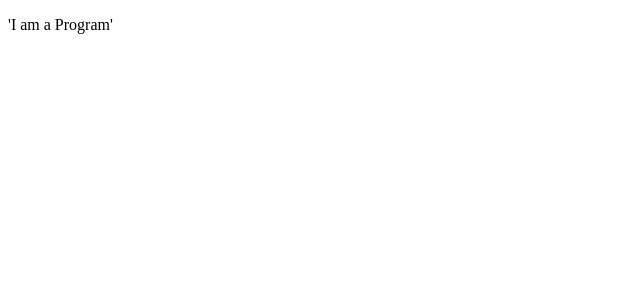
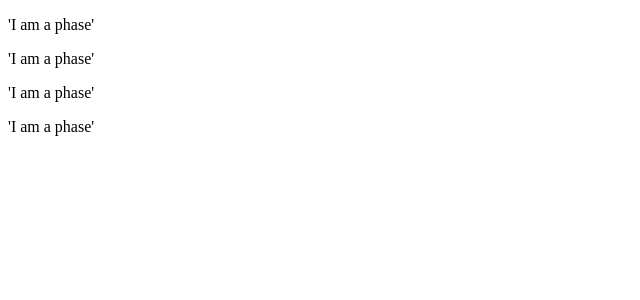
Before and after one commit to lowellbander/lbrlp, a React (Create React App) app: page / in a window 1280 px wide. Shown: the top 300 px of the page, without its empty margins (0-640 px from the left). Built offline with nearby package versions, Linux system fonts and the light colour scheme.

Commit message:
mess around a bunch with export nonsense, render naive phases

```diff
--- a/src/App.js
+++ b/src/App.js
@@ -1,10 +1,9 @@
+// @flow
 import React from 'react';
-import Program from './Program.js';
+const {Program} = require('./Program.js');
 
-function App() {
+export function App() {
   return (
-        <Program />
+    <Program />
   );
 }
-
-export default App;
--- /dev/null
+++ b/src/Phase.js
@@ -0,0 +1,6 @@
+// @flow
+import React from 'react';
+
+export function Phase(): React$Node {
+    return <p>'I am a phase'</p>;
+}
--- a/src/Program.js
+++ b/src/Program.js
@@ -1,8 +1,10 @@
 // @flow
 import React from 'react';
+const {getPhases} = require('./phases.js');
+const {Phase} = require('./Phase.js');
 
-function Program(): React$Node {
-    return <p>'I am a Program'</p>;
+export function Program(): React$Node {
+    const phases = getPhases();
+    console.log({phases})
+    return <span>{phases.map(p => <Phase />)}</span>;
 }
-
-export default Program;
--- a/src/index.js
+++ b/src/index.js
@@ -1,9 +1,13 @@
+// @flow
 import React from 'react';
 import ReactDOM from 'react-dom';
-import App from './App';
 import * as serviceWorker from './serviceWorker';
+const {App} = require('./App.js');
 
-ReactDOM.render(<App />, document.getElementById('root'));
+const root = document.getElementById('root');
+if (root !== null) {
+    ReactDOM.render(<App />, root);
+}
 
 // If you want your app to work offline and load faster, you can change
 // unregister() to register() below. Note this comes with some pitfalls.
--- /dev/null
+++ b/src/phases.js
@@ -0,0 +1,34 @@
+// @flow
+
+import type {Tier, Volume} from './types.js'
+
+type Phase = {[Tier]: Volume};
+
+const phase1: Phase = {
+   'Tier 1': {
+        sets: 3,
+        reps: 6,
+        intensity: 0.8,
+   },
+   'Tier 2': {
+        sets: 5,
+        reps: 8,
+        intensity: 0.75,
+   },
+   'Tier 3': {
+        sets: 3,
+        reps: 15,
+        intensity: 0.65,
+   },
+   'PT': {
+        sets: 4,
+        reps: 8,
+        intensity: 0.65,
+   }
+};
+
+function getPhases(): $ReadOnlyArray<Phase> {
+    return [phase1, phase1, phase1, phase1];
+}
+
+module.exports = {getPhases};
```
Also changed, not shown: src/types.js (+7 -2 lines).
